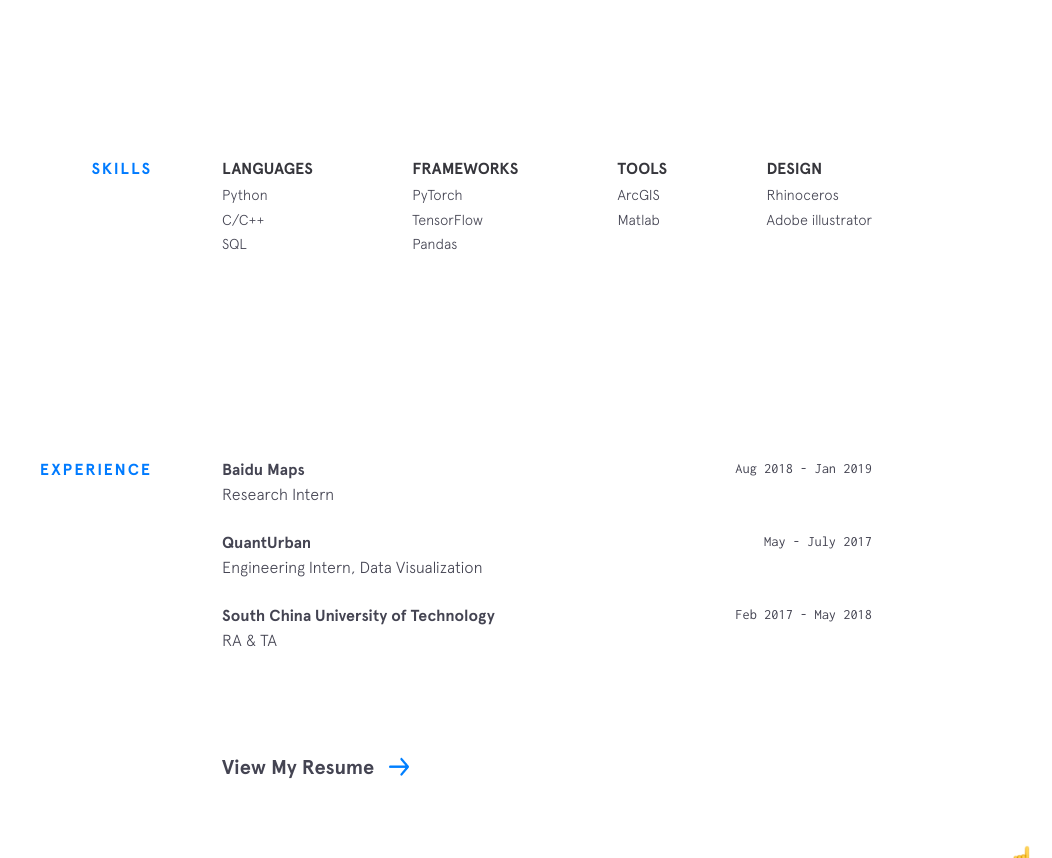
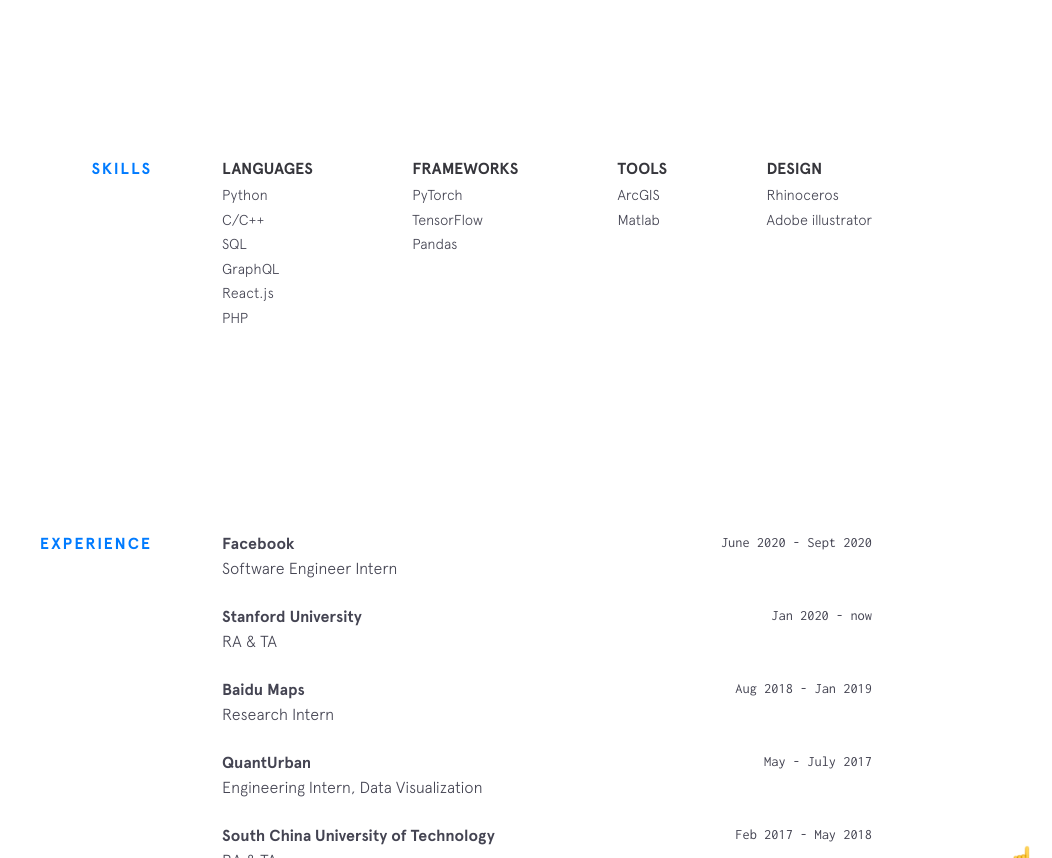
Before and after one commit to tianyuanhuang/tianyuanhuang.github.io, a Jekyll site: the page built from index.html, in a window 1280 px wide and 900 px high, scrolled down 1339 px, cut to the strip 0-858 px from the top of the window. Shown: the whole strip, without its empty margins (228-1280 px from the left). Built offline with Jekyll 4.4.1, drawn with Linux system fonts in a browser that asks for light colours; nearby versions of some CDN libraries.

Commit message:
initial commit

```diff
--- a/_data/experience.yml
+++ b/_data/experience.yml
@@ -1,3 +1,13 @@
+- company: Facebook
+  url: https://business.facebook.com/
+  time: June 2020 - Sept 2020
+  position: Software Engineer Intern
+
+- company: Stanford University
+  url: https://gpc.stanford.edu/
+  time: Jan 2020 - now
+  position: RA & TA
+
 - company: Baidu Maps
   url: https://huiyan.baidu.com/
   time: Aug 2018 - Jan 2019
--- a/_data/skills.yml
+++ b/_data/skills.yml
@@ -3,6 +3,9 @@
   - item: Python
   - item: C/C++
   - item: SQL
+  - item: GraphQL
+  - item: React.js
+  - item: PHP
 
 frameworks:
   - item: PyTorch
```
